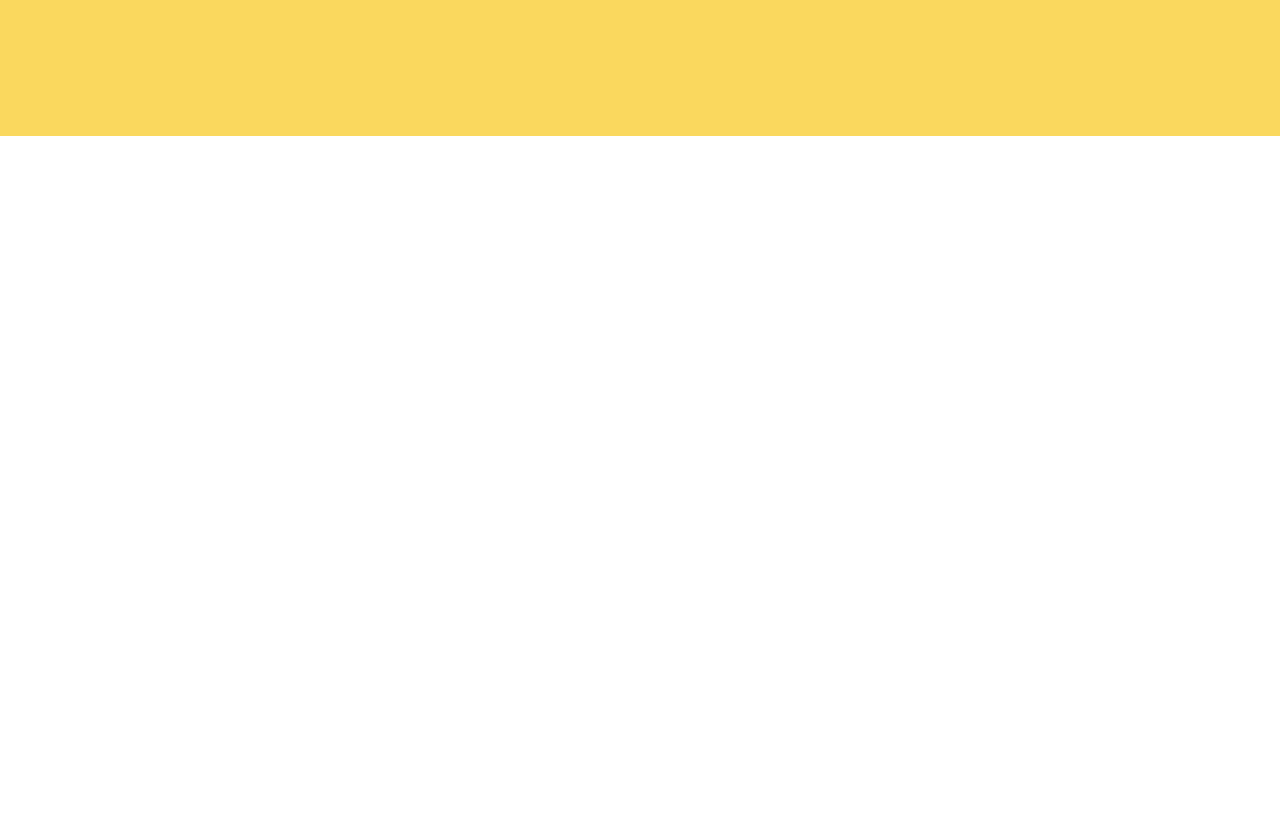
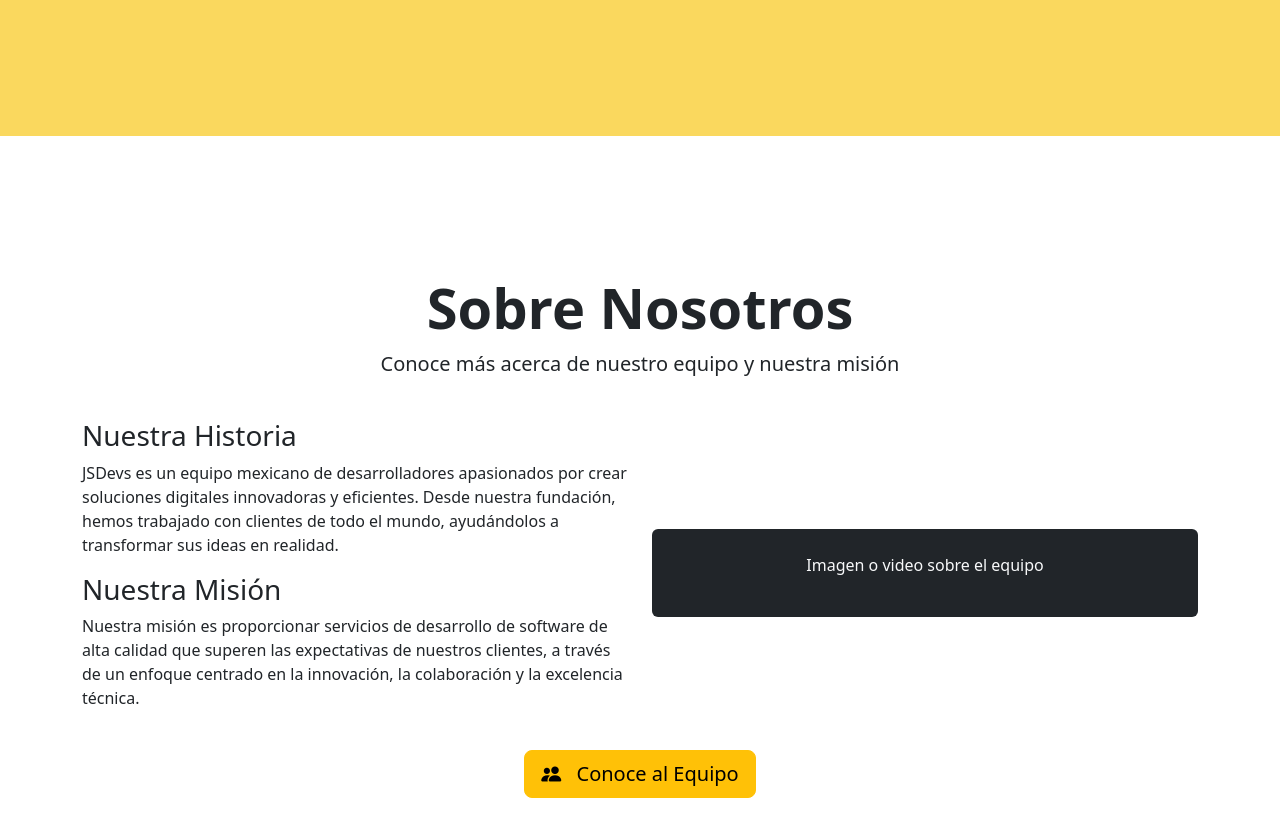
Before and after one commit to axxving/app-jsdevs-axv, a React (Vite) app: page / in a window 1280 px wide. Shown: the part 1480-2316 px from the top of the page. Before the commit the page ends 1616 px from the top, so only its background shows below. Built offline with nearby package versions, Linux system fonts and the light colour scheme.

Commit message:
feat(): about us component

```diff
--- a/src/App.jsx
+++ b/src/App.jsx
@@ -1,6 +1,7 @@
 import { Header } from "./components/Header"
 import { Hero } from "./components/Hero"
 import { Servicios } from "./components/Servicios"
+import { Sobre } from "./components/Sobre"
 
 export const App = () => {
   return (
@@ -8,6 +9,7 @@ export const App = () => {
       <Header />
       <Hero />
       <Servicios />
+      <Sobre />
     </>
   )
 }
--- a/src/assets/css/index.css
+++ b/src/assets/css/index.css
@@ -88,3 +88,11 @@
     justify-content: center;
     background-color: var(--crema);
 }
+
+/* Sobre */
+.sobre {
+    min-height: 100vh;
+    display: flex;
+    align-items: center;
+    justify-content: center;
+}
--- /dev/null
+++ b/src/components/Sobre.jsx
@@ -0,0 +1,43 @@
+import React from 'react'
+
+export const Sobre = () => {
+    return (
+        <>
+            <div className="container-fluid sobre py-5">
+                <div className="container">
+                    <div className="row text-center mb-4">
+                        <div className="col">
+                            <h2 className="display-4 bold">Sobre Nosotros</h2>
+                            <p className="lead">Conoce más acerca de nuestro equipo y nuestra misión</p>
+                        </div>
+                    </div>
+                    <div className="row align-items-center">
+                        <div className="col-md-6 mb-4 mb-md-0">
+                            <h3>Nuestra Historia</h3>
+                            <p>
+                                JSDevs es un equipo mexicano de desarrolladores apasionados por crear soluciones digitales innovadoras y eficientes. Desde nuestra fundación, hemos trabajado con clientes de todo el mundo, ayudándolos a transformar sus ideas en realidad.
+                            </p>
+                            <h3>Nuestra Misión</h3>
+                            <p>
+                                Nuestra misión es proporcionar servicios de desarrollo de software de alta calidad que superen las expectativas de nuestros clientes, a través de un enfoque centrado en la innovación, la colaboración y la excelencia técnica.
+                            </p>
+                        </div>
+                        <div className="col-md-6">
+                            <div className="bg-dark text-light p-4 text-center rounded">
+                                <p>Imagen o video sobre el equipo</p>
+                            </div>
+                        </div>
+                    </div>
+                    <div className="row text-center mt-4">
+                        <div className="col">
+                            <button type="button" className="btn btn-warning btn-lg">
+                                <i className="bi bi-people-fill"></i> Conoce al Equipo
+                            </button>
+                        </div>
+                    </div>
+                </div>
+            </div>
+
+        </>
+    )
+}
```
